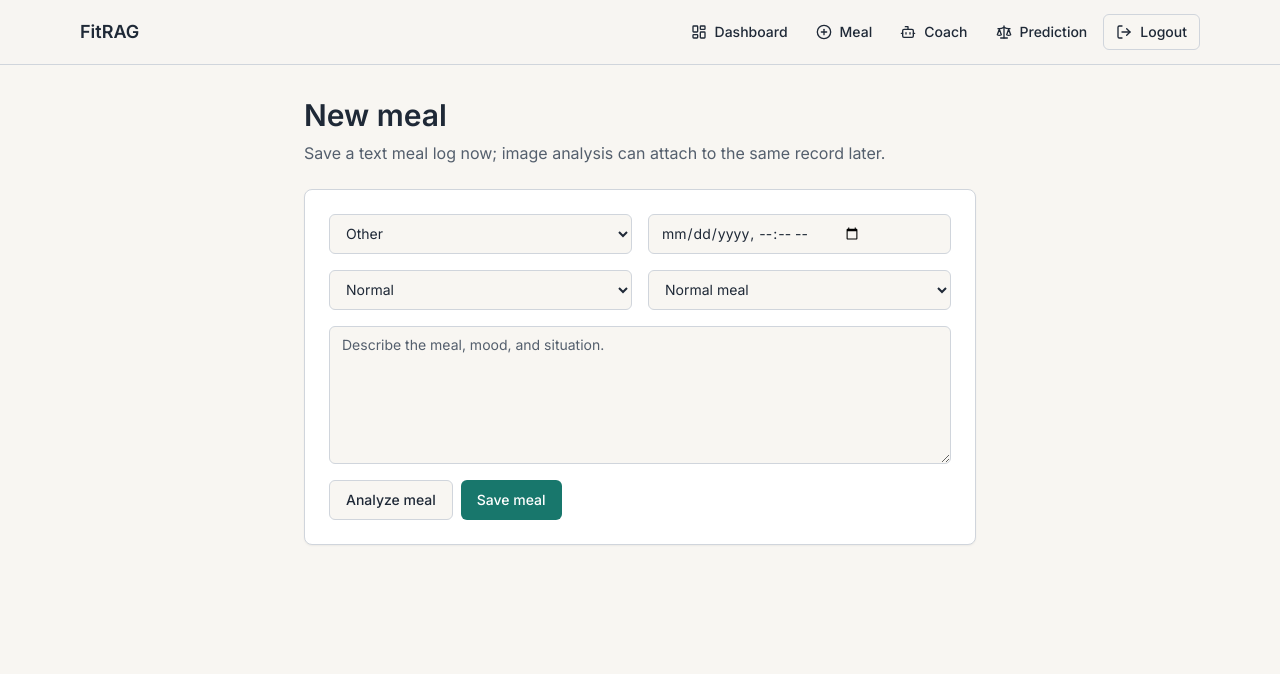
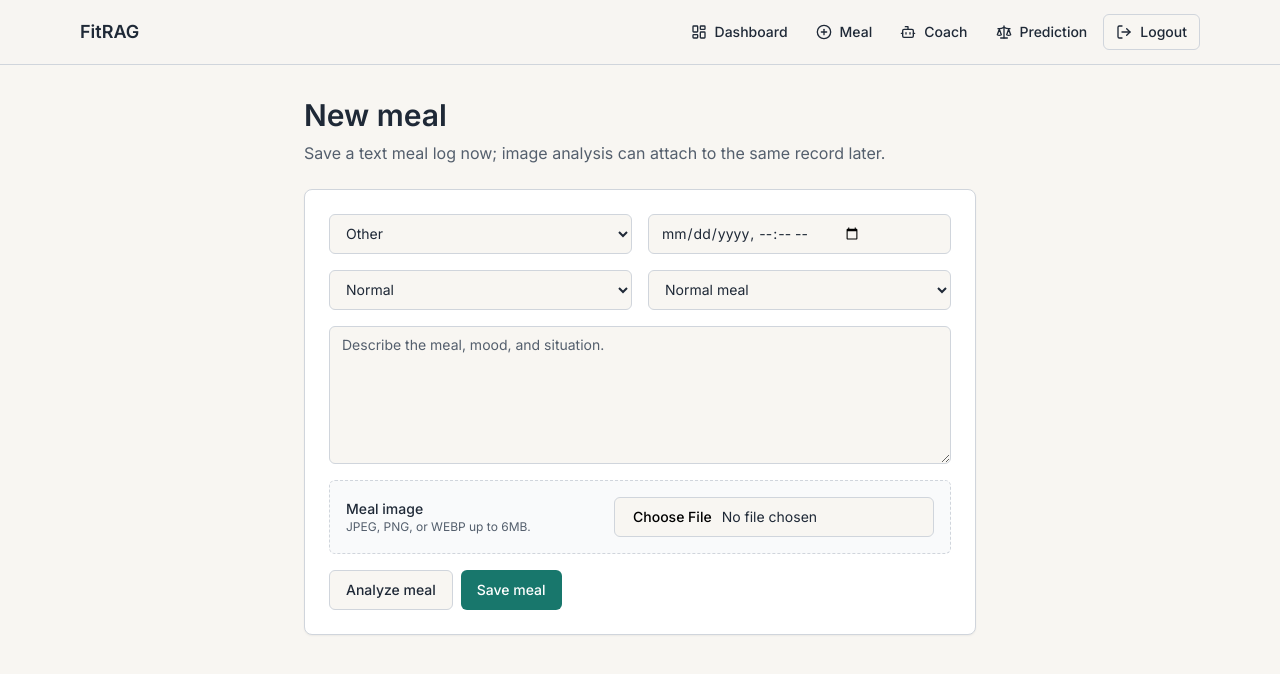
Before and after one commit to sharon-e-0/FitRAG, a Next.js app: page /meals/new in a window 1280 px wide. Shown: the top 674 px of the page. Built offline with nearby package versions, Linux system fonts and the light colour scheme.

Commit message:
Add meal image upload analysis UI

```diff
--- a/app/api/meals/route.ts
+++ b/app/api/meals/route.ts
@@ -47,7 +47,7 @@
       .from("food_records")
       .insert({
         user_id: user.id,
-        input_type: "text",
+        input_type: body.input_type,
         meal_type: body.meal_type,
         emotion: body.emotion,
         context: body.context,
--- a/components/meals/meal-form.tsx
+++ b/components/meals/meal-form.tsx
@@ -1,6 +1,7 @@
 "use client";
 
-import { useState } from "react";
+import Image from "next/image";
+import { useEffect, useRef, useState } from "react";
 import { useRouter } from "next/navigation";
 import { Button } from "@/components/ui/button";
 import { Card, CardContent } from "@/components/ui/card";
@@ -38,10 +39,58 @@
 
 export function MealForm() {
   const router = useRouter();
+  const imageInputRef = useRef<HTMLInputElement>(null);
   const [status, setStatus] = useState<string | null>(null);
   const [isSubmitting, setIsSubmitting] = useState(false);
   const [isAnalyzing, setIsAnalyzing] = useState(false);
   const [analysis, setAnalysis] = useState<FoodAnalysisResult | null>(null);
+  const [selectedImage, setSelectedImage] = useState<File | null>(null);
+  const [previewUrl, setPreviewUrl] = useState<string | null>(null);
+
+  useEffect(() => {
+    if (!selectedImage) {
+      setPreviewUrl(null);
+      return;
+    }
+
+    const objectUrl = URL.createObjectURL(selectedImage);
+    setPreviewUrl(objectUrl);
+
+    return () => URL.revokeObjectURL(objectUrl);
+  }, [selectedImage]);
+
+  function onImageChange(event: React.ChangeEvent<HTMLInputElement>) {
+    const file = event.target.files?.[0] ?? null;
+
+    if (!file) {
+      setSelectedImage(null);
+      return;
+    }
+
+    if (!["image/jpeg", "image/png", "image/webp"].includes(file.type)) {
+      event.target.value = "";
+      setSelectedImage(null);
+      setStatus("Use a JPEG, PNG, or WEBP image.");
+      return;
+    }
+
+    if (file.size > 6 * 1024 * 1024) {
+      event.target.value = "";
+      setSelectedImage(null);
+      setStatus("Image file must be 6MB or smaller.");
+      return;
+    }
+
+    setStatus(null);
+    setSelectedImage(file);
+  }
+
+  function clearSelectedImage() {
+    setSelectedImage(null);
+    if (imageInputRef.current) {
+      imageInputRef.current.value = "";
+    }
+  }
 
   async function onAnalyze() {
     const textarea = document.querySelector<HTMLTextAreaElement>(
@@ -49,8 +98,8 @@
     );
     const foodName = textarea?.value.trim() ?? "";
 
-    if (!foodName) {
-      setStatus("Enter a meal description before analysis.");
+    if (!foodName && !selectedImage) {
+      setStatus("Enter a meal description or upload a meal image before analysis.");
       return;
     }
 
@@ -58,15 +107,9 @@
     setIsAnalyzing(true);
 
     try {
-      const response = await fetchWithSupabaseAuth("/api/meals/analyze", {
-        method: "POST",
-        headers: {
-          "Content-Type": "application/json"
-        },
-        body: JSON.stringify({
-          food_name: foodName
-        })
-      });
+      const response = selectedImage
+        ? await analyzeWithImage(foodName, selectedImage)
+        : await analyzeWithText(foodName);
       const payload = await response.json();
 
       if (response.status === 401) {
@@ -95,11 +138,18 @@
     setIsSubmitting(true);
 
     const formData = new FormData(form);
-    const rawText = String(formData.get("rawText") ?? "").trim();
+    const rawText =
+      String(formData.get("rawText") ?? "").trim() || analysis?.food_name.trim() || "";
     const mealType = String(formData.get("mealType") ?? "other");
     const emotion = String(formData.get("emotion") ?? "normal");
     const context = String(formData.get("context") ?? "normal_meal");
     const eatenAt = String(formData.get("eatenAt") ?? "");
+
+    if (!rawText) {
+      setStatus("Enter a meal description or analyze an uploaded image before saving.");
+      setIsSubmitting(false);
+      return;
+    }
 
     try {
       const response = await fetchWithSupabaseAuth("/api/meals", {
@@ -108,6 +158,7 @@
           "Content-Type": "application/json"
         },
         body: JSON.stringify({
+          input_type: selectedImage ? "image_text" : "text",
           meal_type: mealType,
           emotion,
           context,
@@ -143,6 +194,8 @@
       }
 
       form.reset();
+      clearSelectedImage();
+      setAnalysis(null);
       setStatus("Meal saved successfully.");
       router.push("/dashboard");
       router.refresh();
@@ -199,8 +252,41 @@
             name="rawText"
             placeholder="Describe the meal, mood, and situation."
             rows={6}
-            required
           />
+          <div className="grid gap-3 rounded-md border border-dashed bg-muted/20 p-4">
+            <div className="flex flex-col gap-3 sm:flex-row sm:items-center sm:justify-between">
+              <div>
+                <p className="text-sm font-medium">Meal image</p>
+                <p className="text-xs text-muted-foreground">
+                  JPEG, PNG, or WEBP up to 6MB.
+                </p>
+              </div>
+              <Input
+                ref={imageInputRef}
+                name="image"
+                type="file"
+                accept="image/jpeg,image/png,image/webp"
+                className="sm:max-w-xs"
+                onChange={onImageChange}
+              />
+            </div>
+            {previewUrl ? (
+              <div className="flex flex-col gap-3 sm:flex-row sm:items-end">
+                <div className="relative aspect-[4/3] w-full overflow-hidden rounded-md border bg-background sm:w-56">
+                  <Image
+                    src={previewUrl}
+                    alt="Selected meal"
+                    fill
+                    className="object-cover"
+                    unoptimized
+                  />
+                </div>
+                <Button type="button" variant="outline" onClick={clearSelectedImage}>
+                  Remove image
+                </Button>
+              </div>
+            ) : null}
+          </div>
           <div className="flex flex-col gap-2 sm:flex-row">
             <Button
               type="button"
@@ -232,6 +318,33 @@
   );
 }
 
+function analyzeWithText(foodName: string) {
+  return fetchWithSupabaseAuth("/api/meals/analyze", {
+    method: "POST",
+    headers: {
+      "Content-Type": "application/json"
+    },
+    body: JSON.stringify({
+      food_name: foodName
+    })
+  });
+}
+
+function analyzeWithImage(foodName: string, image: File) {
+  const formData = new FormData();
+
+  if (foodName) {
+    formData.append("food_name", foodName);
+  }
+
+  formData.append("image", image);
+
+  return fetchWithSupabaseAuth("/api/meals/analyze", {
+    method: "POST",
+    body: formData
+  });
+}
+
 function Metric({ label, value }: { label: string; value: string }) {
   return (
     <div className="flex items-center justify-between gap-3 rounded-md border bg-background px-3 py-2">
--- a/lib/validation/meals.ts
+++ b/lib/validation/meals.ts
@@ -8,6 +8,8 @@
   "late_night",
   "other"
 ]);
+
+export const mealInputTypeSchema = z.enum(["image", "text", "image_text"]);
 
 export const mealEmotionSchema = z.enum([
   "happy",
@@ -28,6 +30,7 @@
 ]);
 
 export const createMealSchema = z.object({
+  input_type: mealInputTypeSchema.default("text"),
   meal_type: mealTypeSchema.default("other"),
   emotion: mealEmotionSchema.default("normal"),
   context: mealContextSchema.default("normal_meal"),
```
